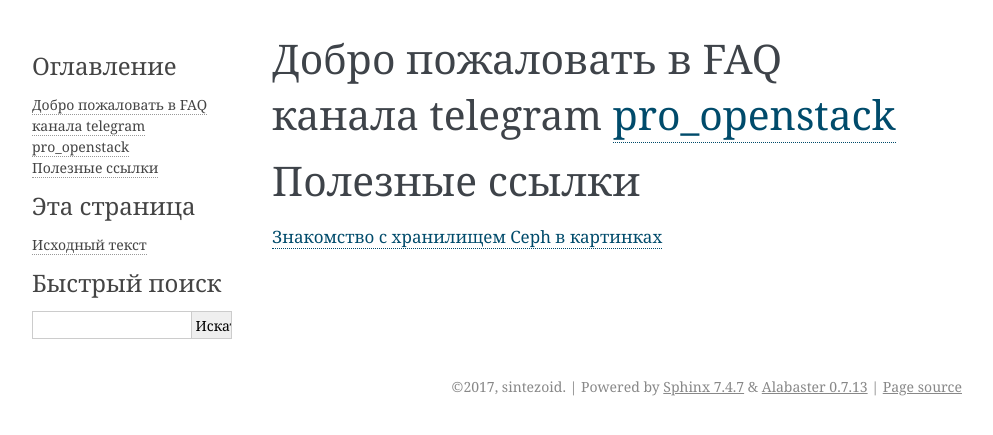
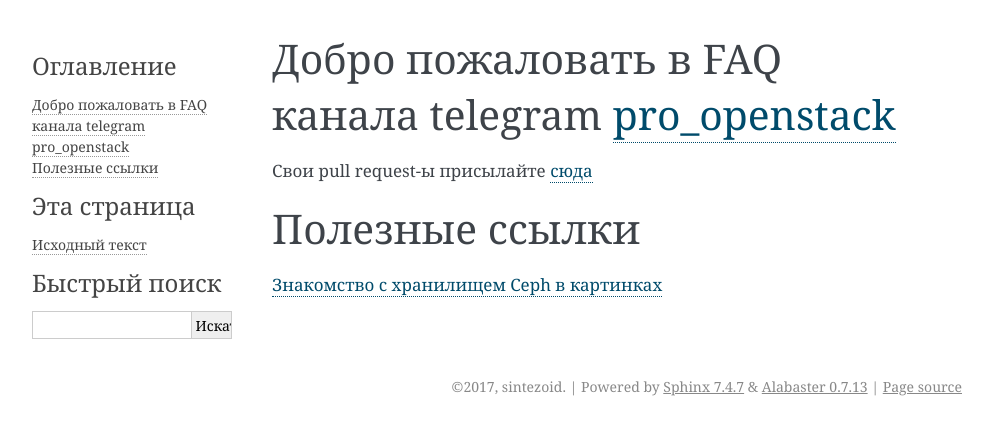
Before and after one commit to sintezoid/ceph_ru, a Sphinx documentation site: the page built from docs/index.rst, in a window 1280 px wide. Shown: the top 435 px of the page, without its empty margins (148-1141 px from the left). Built offline with Sphinx 7.4.7, drawn with Linux system fonts in a browser that asks for light colours.

Commit message:
add link to pull requests

```diff
--- a/docs/index.rst
+++ b/docs/index.rst
@@ -10,6 +10,8 @@
    :maxdepth: 2
    :caption: Здесь мы будем собирать ответы на часты вопросы, а так же вещи слабо описанные в документации.
 
+Свои pull request-ы присылайте `сюда <https://github.com/sintezoid/ceph_ru.git>`_
+
 
 
 Полезные ссылки
```
